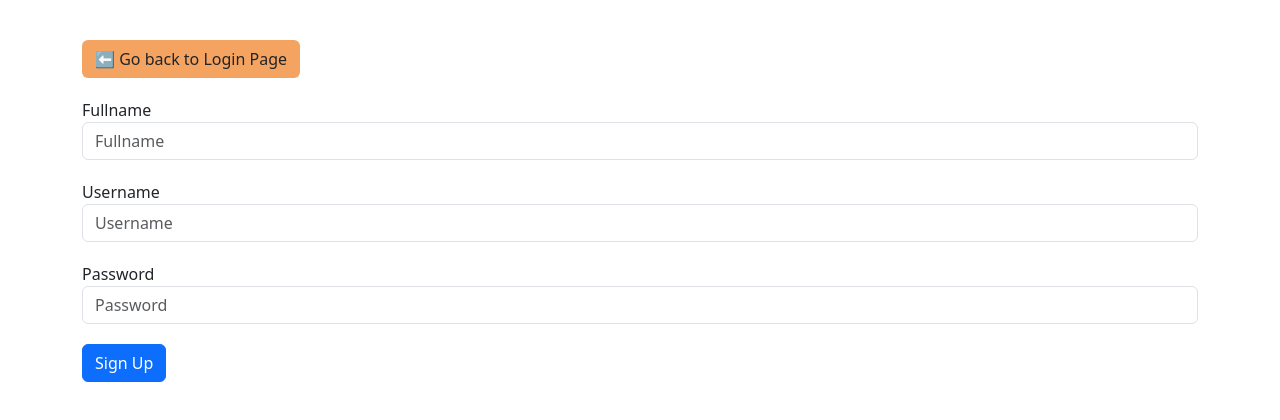
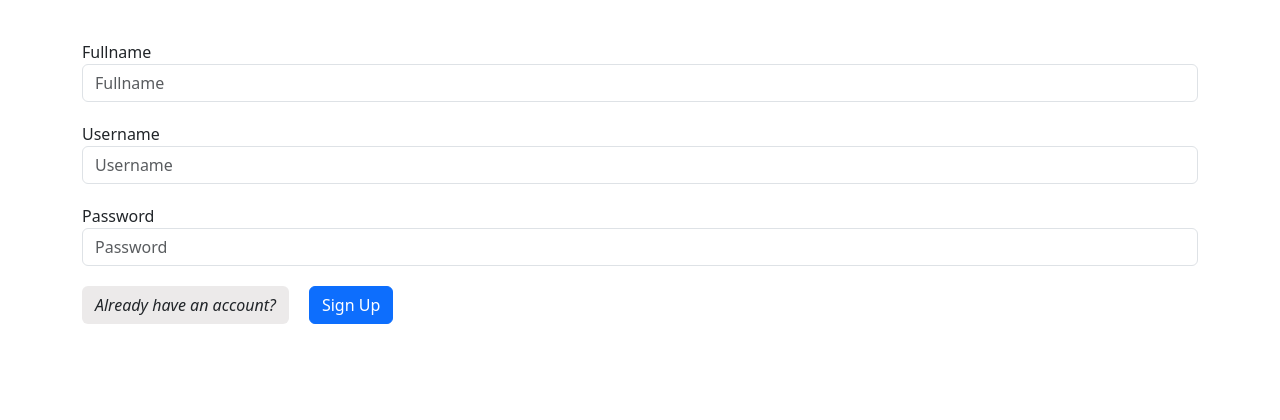
Before and after one commit to pbhaukajee/Blog_Post_Frontend, an Angular app: page /signup in a window 1280 px wide. Shown: the top 420 px of the page. Built offline with nearby package versions, Linux system fonts and the light colour scheme.

Commit message:
update button in signup form

```diff
--- a/src/app/pages/signup/signup.component.html
+++ b/src/app/pages/signup/signup.component.html
@@ -1,7 +1,4 @@
 <div class="container">
-  <button class="btn btn-view" routerLink="/login">
-    ⬅ Go back to Login Page
-  </button>
   <div class="form">
     <form [formGroup]="signUpForm" (ngSubmit)="signUp()">
       <div class="form-group">
@@ -64,7 +61,11 @@
           Please provide password
         </div>
       </div>
-      <button class="btn btn-primary" type="submit">Sign Up</button>
+      <div class="flex">
+        <button class="btn btn-view" routerLink="/login">
+          <em>Already have an account?</em></button
+        ><button class="btn btn-primary" type="submit">Sign Up</button>
+      </div>
     </form>
   </div>
 </div>
--- a/src/app/pages/signup/signup.component.scss
+++ b/src/app/pages/signup/signup.component.scss
@@ -7,5 +7,10 @@
 }
 
 .btn-view {
-  background-color: SandyBrown;
+  background-color: rgb(236, 234, 234);
 }
+
+.flex {
+  display: flex;
+  gap: 20px;
+}
```
